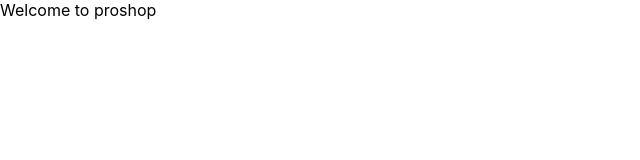
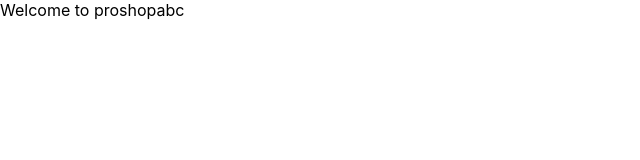
Before and after one commit to renjithbcp/proshop-v1, a React (Create React App) app in the folder frontend/: page / in a window 1280 px wide. Shown: the top 160 px of the page, without its empty margins (0-640 px from the left). Built offline with nearby package versions, Linux system fonts and the light colour scheme.

Commit message:
second change

```diff
--- a/frontend/src/App.js
+++ b/frontend/src/App.js
@@ -2,7 +2,7 @@ import React from 'react'
 
 const App = () => {
   return (
-    <div>Welcome to proshop</div>
+    <div>Welcome to proshopabc</div>
   )
 }
 
```
